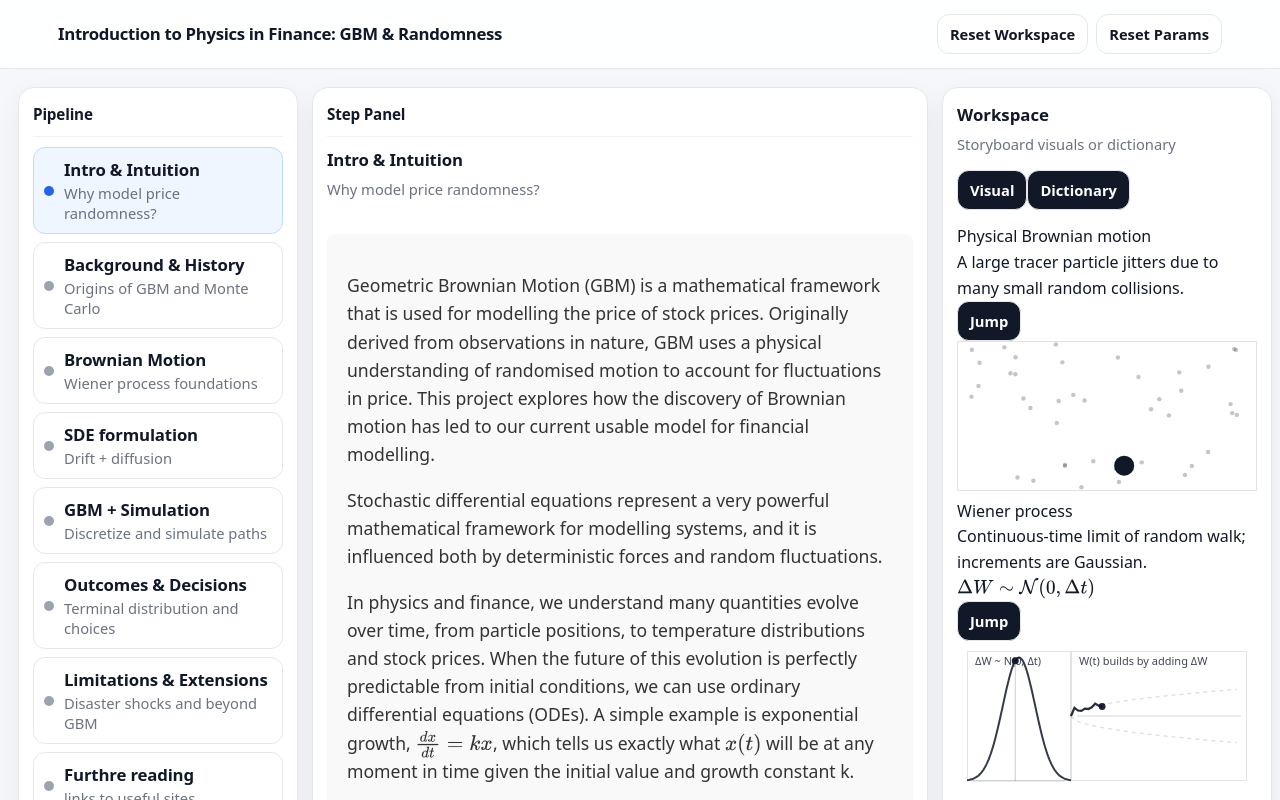
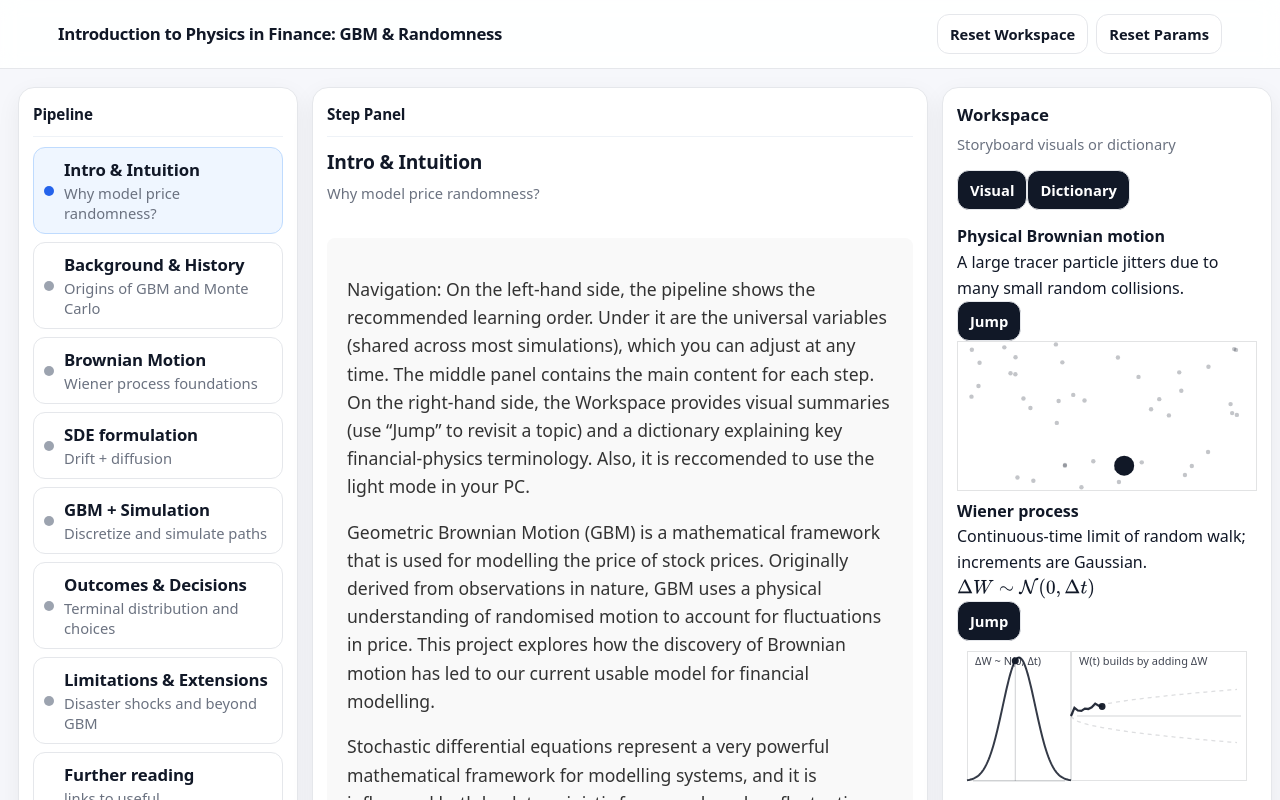
Before and after one commit to JapaneseLeoOulton/PIS_finphy_2026, a React (Vite) app: page / in a window 1280 px wide. Shown: the top 800 px of the page. Built offline with nearby package versions, Linux system fonts and the light colour scheme.

Commit message:
final brush up

```diff
--- a/src/App.css
+++ b/src/App.css
@@ -303,6 +303,11 @@ body {
   gap: 12px;
 }
 
+.stepPanel .stepTitle {
+  font-weight: 800;
+  font-size: 1.2rem;
+}
+
 .stepHeader {
   display: grid;
   gap: 4px;
@@ -415,6 +420,10 @@ body {
 }
 
 /* --- Workspace --- */
+.wsCardTitle {
+  font-weight: 700;
+}
+
 .workspace {
   display: grid;
   gap: 14px;
--- a/src/data/steps.js
+++ b/src/data/steps.js
@@ -13,6 +13,10 @@ In physics and finance, we understand many quantities evolve over time, from par
 
 However, this deterministic framework breaks down when confronted with the reality of financial markets. Markets are not clockwork mechanisms. They are influenced by an endless stream of unpredictable factors: economic news releases, geopolitical events, shifts in investor sentiment, regulatory changes, and countless individual trading decisions. Each of these introduces its own small element of randomness that cannot be captured by deterministic equations alone. To model these systems realistically, we need to use a mathematical tool that can incorporate both the underlying trends and the inherent uncertainty, and this is where stochastic differential equations enter the picture.`,
     content: [
+      {
+        type:"p",
+        text: `Navigation: On the left-hand side, the pipeline shows the recommended learning order. Under it are the universal variables (shared across most simulations), which you can adjust at any time. The middle panel contains the main content for each step. On the right-hand side, the Workspace provides visual summaries (use “Jump” to revisit a topic) and a dictionary explaining key financial-physics terminology. Also, it is reccomended to use the light mode in your PC.`
+      },
       {
         type: "p",
         text: `Geometric Brownian Motion (GBM) is a mathematical framework that is used for modelling the price of stock prices. Originally derived from observations in nature, GBM uses a physical understanding of randomised motion to account for fluctuations in price. This project explores how the discovery of Brownian motion has led to our current usable model for financial modelling.`,
@@ -86,7 +90,7 @@ In the context of finance, D represents the diffusion coefficient, which is rela
 
 Whilst Bachelier remained unknown compared to Einstein and Wiener during and after his, nowadays he is recognised internationally as the father of financial mathematics.
 
-However, Brownian motion showed no uses to the financial industry until mathematician Norbert Wiener
+Brownian motion showed no uses to the financial industry until mathematician Norbert Wiener
 defined the Wiener process in 1918. Wiener defined a way to calculate the probability of a particle
 taking a specific set of paths - this is known as the Wiener process.
 
@@ -233,7 +237,7 @@ which ensures price changes are proportional to the current price level.`,
     short: "Wiener process foundations",
     widgetKey: "WienerWidget",
     pinsByDefault: true,
-    description: `However, Brownian motion showed no uses to the financial industry until mathematician Norbert Wiener defined the Wiener process in 1918. Wiener defined a way to calculate the probability of a particle taking a specific set of paths - this is known as the Wiener process.
+    description: `Brownian motion showed no uses to the financial industry until mathematician Norbert Wiener defined the Wiener process in 1918. Wiener defined a way to calculate the probability of a particle taking a specific set of paths - this is known as the Wiener process.
 
 Although physically Brownian motion represents the motion of a particle, the Wiener process generalises the idea of a particle to just represent some variable, $W$. This variable can adopt a range of meanings, including representing the stock price in financial modelling.
 
@@ -253,7 +257,7 @@ The basic Wiener process can take negative values, which made it unsuitable for
     content: [
       {
         type: "p",
-        text: `However, Brownian motion showed no uses to the financial industry until mathematician Norbert Wiener defined the Wiener process in 1918. Wiener defined a way to calculate the probability of a particle taking a specific set of paths - this is known as the Wiener process.`,
+        text: `Brownian motion showed no uses to the financial industry until mathematician Norbert Wiener defined the Wiener process in 1918. Wiener defined a way to calculate the probability of a particle taking a specific set of paths - this is known as the Wiener process.`,
       },
       {
         type: "p",
@@ -745,13 +749,13 @@ Furthermore, Fukushima also had long term impacts on Japan's economy. Immediatel
 
   {
      id: "furthre reading",
-  title: "Furthre reading",
-  short: "links to useful sites",
+  title: "Further reading",
+  short: "links to useful sites/Declaration of generative AI",
   pinsByDefault: true,
   description: ``,
   content: [
   {type:`p`, text: `By the time you have reached here, hopefully you have a good understanding of how physics is used in finance now, or at least the flow of the process. However, this is just the tip of the iceberg. There are so many things that we haven't discussed on this website, such as more sophisticated models, how to actually pick the value of parameters, etc. This field of physics is very hard and thus well paid in society! So, if any of the readers are interested in further resources, here are some good starting points.`},
-  // Option A: type "p" with an HTML <a> tag inside the text string
+
 
 {
   type: "p",
@@ -785,6 +789,10 @@ Furthermore, Fukushima also had long term impacts on Japan's economy. Immediatel
 {
   type: "p",
   text: `GBM tutorial (QuantStart): <a href="https://www.quantstart.com/articles/Geometric-Brownian-Motion/" target="_blank" rel="noreferrer">practical explanation + formulas</a>.`,
+},
+{
+  type: "p",
+  text:`We have used generative AI to help us proof read our work, and to help us in coding for animation and debugging the website`
 }
   ]
   }
--- a/src/data/workspaceCards.js
+++ b/src/data/workspaceCards.js
@@ -10,7 +10,7 @@ export const workspaceCards = [
     height: 150,
   },
 
-  // Future cards (keep placeholders now; add visuals later)
+
   {
     id: "wiener",
     title: "Wiener process",
--- a/src/widgets/WienerWidget.jsx
+++ b/src/widgets/WienerWidget.jsx
@@ -442,7 +442,7 @@ z = \frac{W_T}{\sqrt{T}} = ${z.toFixed(3)}
               checked={showEnvelope}
               onChange={(e) => setShowEnvelope(e.target.checked)}
             />{" "}
-            Show \( \pm \<sqrt>t</sqrt> \) envelope
+            Show uncertainty envelope
           </label>
         </div>
       </div>
```
